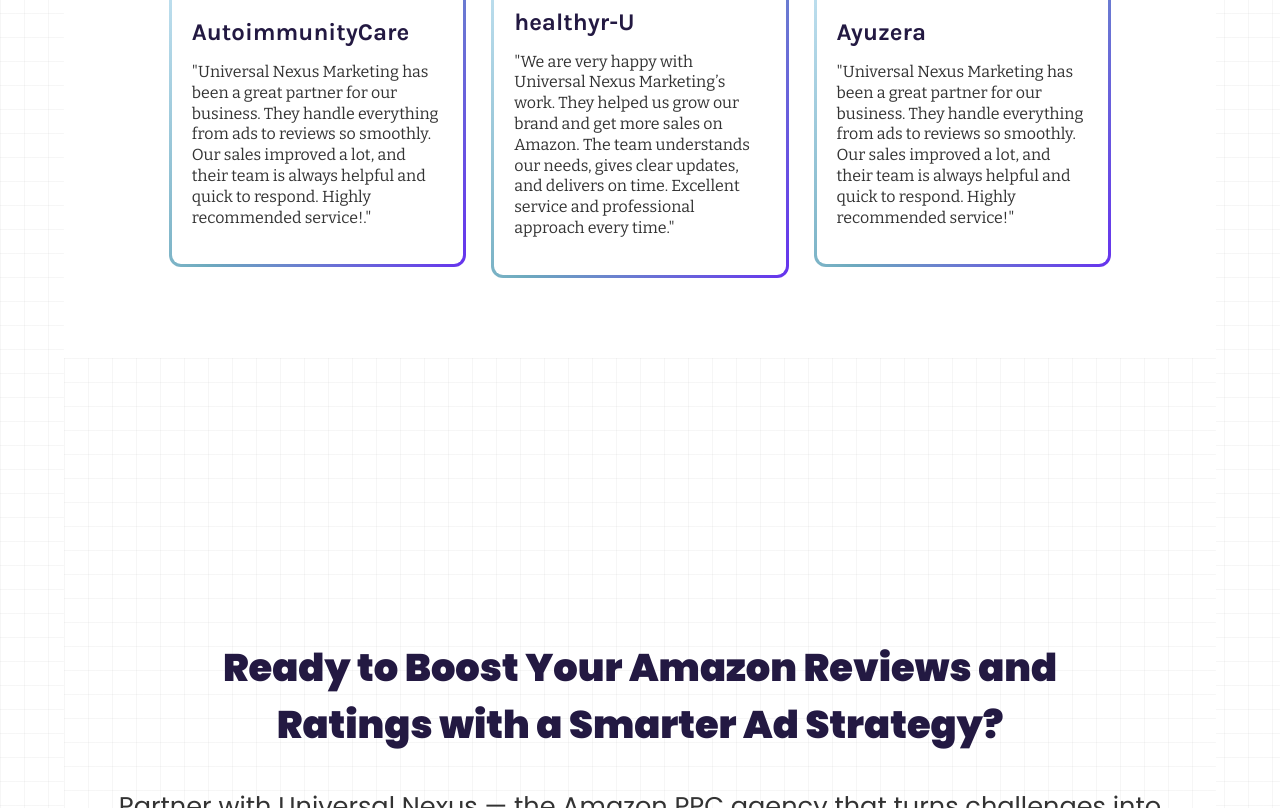
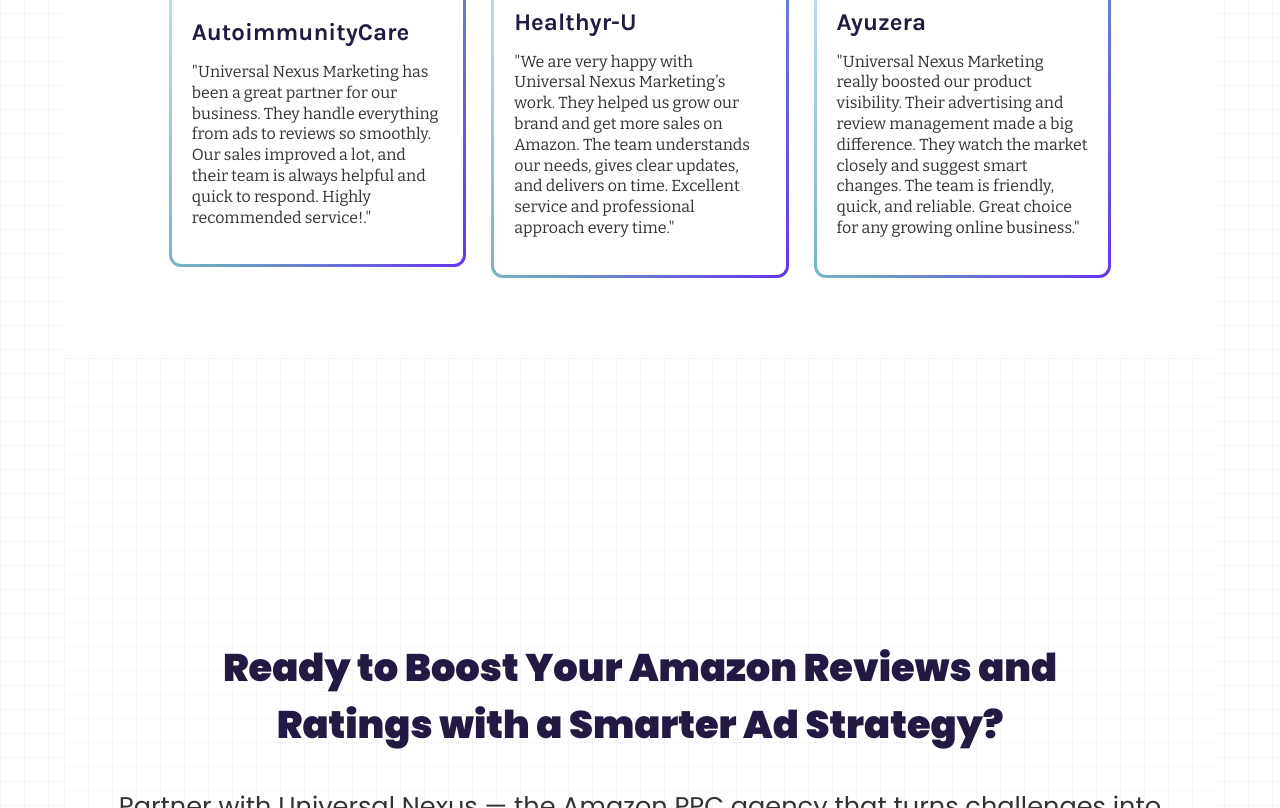
Before and after one commit to Anujss5761/Universal-Nexus-Phase-1, a plain HTML site: page index.html in a window 1280 px wide. Shown: the part 5099-5907 px from the top of the page. Drawn offline with nearby package versions, Linux system fonts and the light colour scheme; a script that the page names is missing; a web font is replaced by a local one.

Commit message:
Update index.html

```diff
--- a/index.html
+++ b/index.html
@@ -343,14 +343,14 @@
                 <div class="testimonial-item">
                     <img src="Assets/brands-icon/healthyr u logo.png" alt="">
                     <h4>A*****</h4>
-                    <h3>healthyr-U</h3>
+                    <h3>Healthyr-U</h3>
                     <p>"We are very happy with Universal Nexus Marketing’s work. They helped us grow our brand and get more sales on Amazon. The team understands our needs, gives clear updates, and delivers on time. Excellent service and professional approach every time."</p>
                 </div>
                 <div class="testimonial-item">
                     <img src="Assets/brands-icon/Ayuzera logo.png" alt="">
                     <h4>J*****</h4>
                     <h3>Ayuzera</h3>
-                    <p>"Universal Nexus Marketing has been a great partner for our business. They handle everything from ads to reviews so smoothly. Our sales improved a lot, and their team is always helpful and quick to respond. Highly recommended service!"</p>
+                    <p>"Universal Nexus Marketing really boosted our product visibility. Their advertising and review management made a big difference. They watch the market closely and suggest smart changes. The team is friendly, quick, and reliable. Great choice for any growing online business."</p>
                 </div>
             </div>
         </section>
@@ -444,4 +444,5 @@
 
 </body>
 
+
 </html>
```
